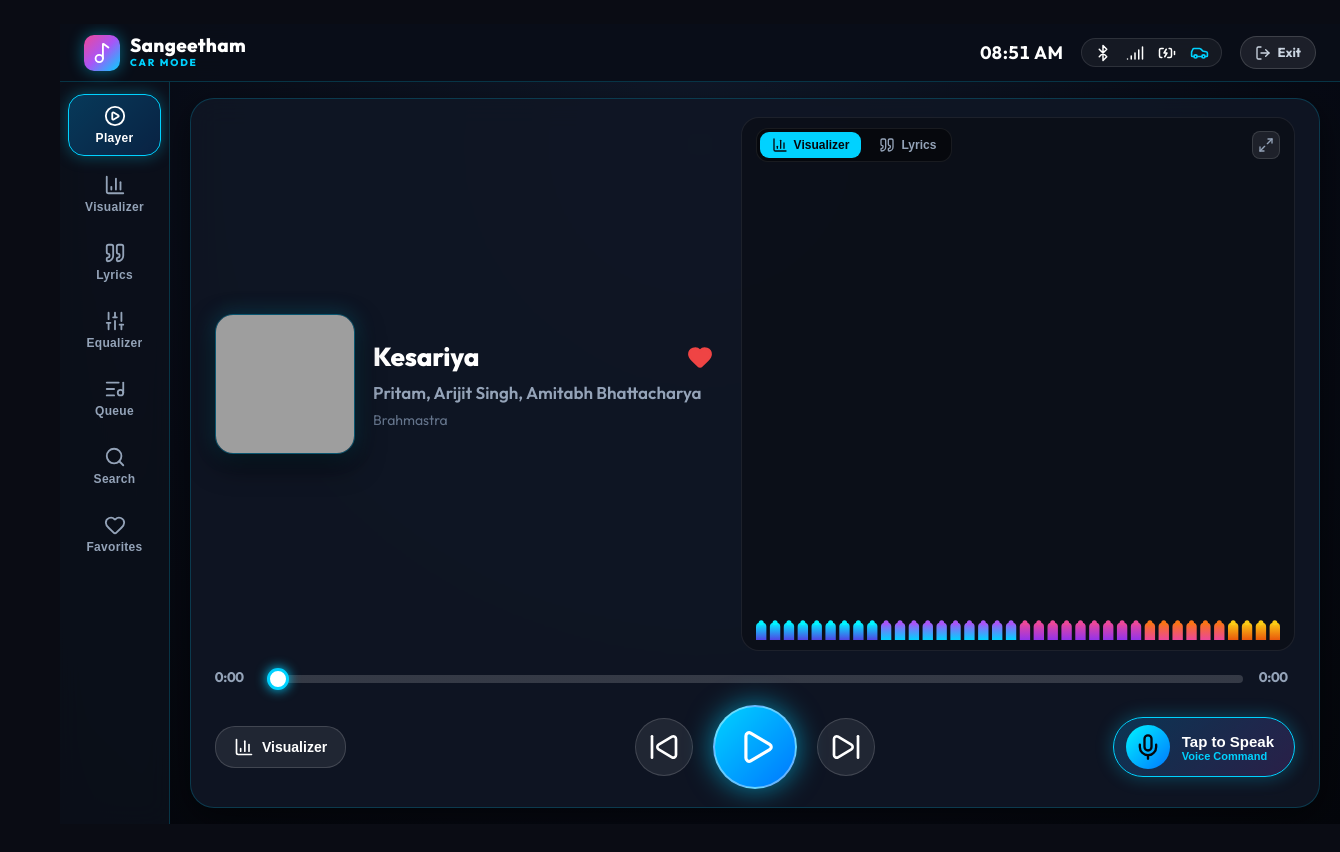
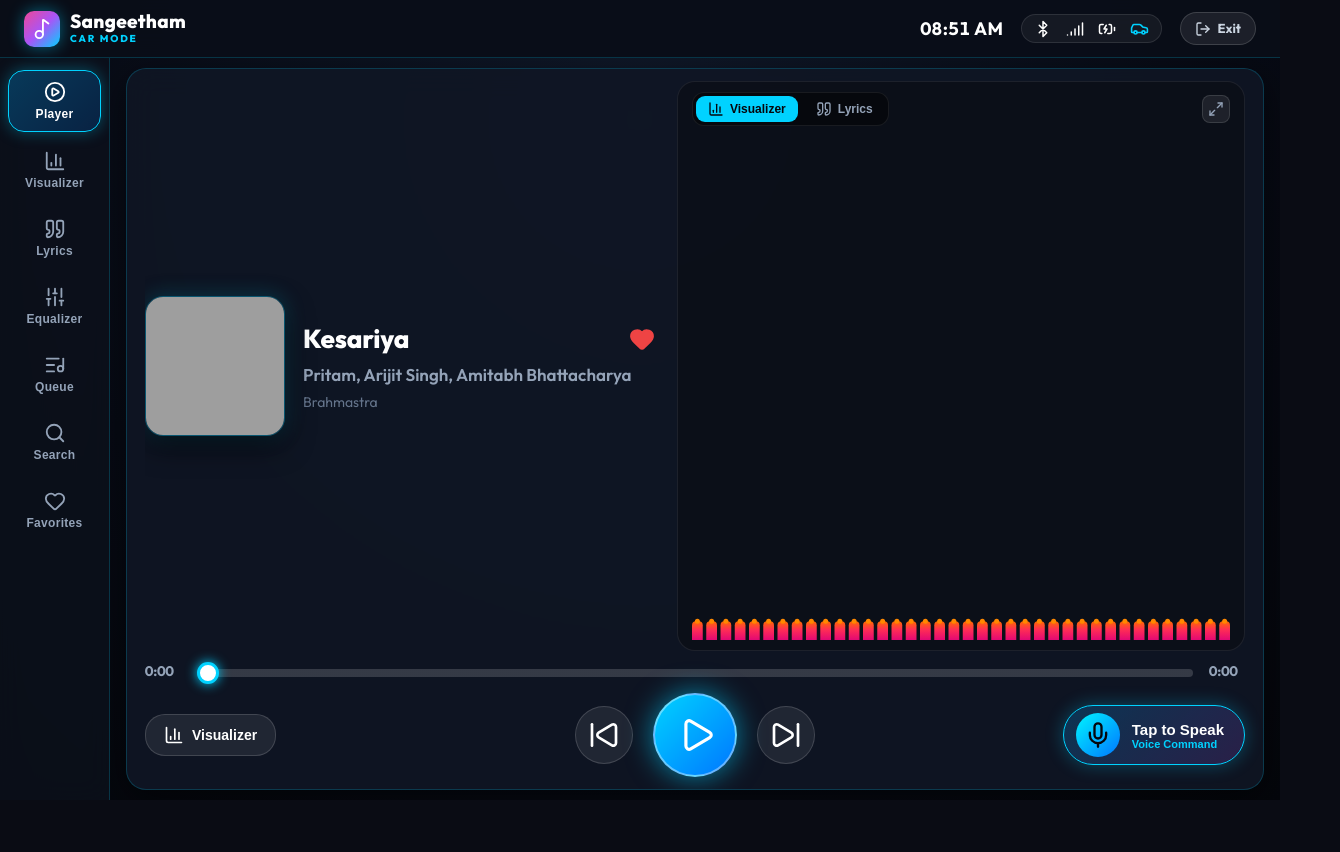
Before and after one commit to venubingi01/Vthinq-musix-React, a Next.js app: page /car in a window 1280 px wide. Shown: the top 852 px of the page, 1340 px wide, since content can reach past the window. After the commit the page ends 800 px from the top, so only its background shows below. Built offline with nearby package versions, Linux system fonts and the light colour scheme; no server answers; grey boxes are pictures that could not be loaded.

Commit message:
implmented car mode player

```diff
--- a/src/app/layout.tsx
+++ b/src/app/layout.tsx
@@ -2,15 +2,7 @@
 import type { Metadata, Viewport } from 'next';
 import '../index.css';
 import { MusicProvider } from '../context/MusicContext';
-import { Navbar } from '../components/Navbar';
-import { BottomNav } from '../components/BottomNav';
-import { PlayerBar } from '../components/PlayerBar';
-import { AIChatModal } from '../components/AIChatModal';
-import { ShareModal } from '../components/ShareModal';
-import { Toast } from '../components/Toast';
-import { FullscreenVisualizer } from '../components/FullscreenVisualizer';
-import { PWAProvider } from '../components/PWAProvider';
-import { Footer } from '../components/Footer';
+import { AppShell } from '../components/AppShell';
 
 export const viewport: Viewport = {
   themeColor: '#0a0a0c',
@@ -50,33 +42,7 @@
       </head>
       <body>
         <MusicProvider>
-          <div className="app-root">
-            {/* Top Navigation */}
-            <Navbar />
-
-            {/* Dynamic Routed Page Content */}
-            <main className="main-viewport">
-              {children}
-              <Footer />
-            </main>
-
-            {/* Floating Global AI Music Assistant */}
-            <AIChatModal />
-
-            {/* Universal Share Modal & Toast Feedback */}
-            <ShareModal />
-            <Toast />
-            <PWAProvider />
-
-            {/* Immersive Audio-Reactive Particle Fullscreen Visualizer */}
-            <FullscreenVisualizer />
-
-            {/* Bottom Navigation with Link routing */}
-            <BottomNav />
-
-            {/* Persistent Audio Player Bar */}
-            <PlayerBar />
-          </div>
+          <AppShell>{children}</AppShell>
         </MusicProvider>
       </body>
     </html>
--- /dev/null
+++ b/src/components/AppShell.tsx
@@ -0,0 +1,62 @@
+'use client';
+
+import React from 'react';
+import { usePathname } from 'next/navigation';
+import { Navbar } from './Navbar';
+import { BottomNav } from './BottomNav';
+import { PlayerBar } from './PlayerBar';
+import { AIChatModal } from './AIChatModal';
+import { ShareModal } from './ShareModal';
+import { Toast } from './Toast';
+import { FullscreenVisualizer } from './FullscreenVisualizer';
+import { PWAProvider } from './PWAProvider';
+import { Footer } from './Footer';
+
+interface AppShellProps {
+  children: React.ReactNode;
+}
+
+export const AppShell: React.FC<AppShellProps> = ({ children }) => {
+  const pathname = usePathname();
+  const isCarMode = pathname === '/car' || pathname === '/car-mode' || pathname?.startsWith('/car/') || pathname?.startsWith('/car-mode/');
+
+  if (isCarMode) {
+    return (
+      <div className="car-mode-app-shell">
+        {children}
+        <Toast />
+        <PWAProvider />
+      </div>
+    );
+  }
+
+  return (
+    <div className="app-root">
+      {/* Top Navigation */}
+      <Navbar />
+
+      {/* Dynamic Routed Page Content */}
+      <main className="main-viewport">
+        {children}
+        <Footer />
+      </main>
+
+      {/* Floating Global AI Music Assistant */}
+      <AIChatModal />
+
+      {/* Universal Share Modal & Toast Feedback */}
+      <ShareModal />
+      <Toast />
+      <PWAProvider />
+
+      {/* Immersive Audio-Reactive Particle Fullscreen Visualizer */}
+      <FullscreenVisualizer />
+
+      {/* Bottom Navigation with Link routing */}
+      <BottomNav />
+
+      {/* Persistent Audio Player Bar */}
+      <PlayerBar />
+    </div>
+  );
+};
--- a/src/components/car/CarModeView.tsx
+++ b/src/components/car/CarModeView.tsx
@@ -408,7 +408,7 @@
         </aside>
 
         {/* Central Stage View */}
-        <main className="car-stage-main">
+        <main className={`car-stage-main ${activeTab === 'player' ? 'car-stage-dashboard-active' : ''}`}>
           {/* TAB 1: HERO PLAYER (Screen 1) */}
           {activeTab === 'player' && (
             <CarHeroPlayer
--- a/src/components/car/CarVisualizer.tsx
+++ b/src/components/car/CarVisualizer.tsx
@@ -85,9 +85,10 @@
     const freqData = new Uint8Array(bufferLength);
     const timeData = new Uint8Array(bufferLength);
 
-    // Particle system
+    // Particle system matching normal player sunset palette
     const particles: Particle[] = [];
     const particleCount = isFullscreen ? 80 : 45;
+    const sunsetColors = ['#ee0979', '#ff2d55', '#ff6a00', '#ffa040', '#ff5493'];
     for (let i = 0; i < particleCount; i++) {
       particles.push({
         x: Math.random() * (canvas.width || 600),
@@ -95,7 +96,7 @@
         radius: Math.random() * 3 + 1.5,
         speedX: (Math.random() - 0.5) * 1.4,
         speedY: (Math.random() - 0.5) * 1.4,
-        color: ['#00f5ff', '#a855f7', '#ec4899', '#f59e0b'][i % 4],
+        color: sunsetColors[i % sunsetColors.length],
         alpha: Math.random() * 0.7 + 0.3,
         freqIndex: Math.floor(Math.random() * 40)
       });
@@ -124,7 +125,7 @@
         if (sum > 0) hasRealAudio = true;
       }
 
-      // 1. FREQUENCY BARS STYLE (Matching Screen 1: Neon multi-color spectrum: violet -> cyan -> magenta -> orange -> yellow)
+      // 1. FREQUENCY BARS STYLE (Exact matching normal player: Sunset Magenta/Pink #ee0979 to Radiant Orange #ff6a00)
       if (currentStyle === 'bars') {
         const barCount = isFullscreen ? 56 : 38;
         const totalGap = 3.5 * (barCount - 1);
@@ -146,45 +147,27 @@
 
           const barHeight = Math.max(6, magnitude * h * 0.92);
 
-          // Multi-color neon palette across spectrum (Screen 1 reference):
-          // 0.0-0.25: Indigo/Violet -> Cyan
-          // 0.25-0.55: Cyan -> Magenta/Pink
-          // 0.55-0.80: Pink -> Orange
-          // 0.80-1.0: Orange -> Golden Yellow
-          let topColor = '#00f5ff';
-          let btmColor = '#3b82f6';
+          // Sangeetham signature gradient: Deep pink #ee0979 at base to sunset orange #ff6a00 at crest
+          const grad = ctx.createLinearGradient(0, h, 0, h - barHeight);
+          grad.addColorStop(0, 'rgba(238, 9, 121, 0.95)');
+          grad.addColorStop(0.55, '#ff2d55');
+          grad.addColorStop(1, '#ff6a00');
 
-          if (progress < 0.22) {
-            topColor = '#00f5ff';
-            btmColor = '#4f46e5';
-          } else if (progress < 0.48) {
-            topColor = '#a855f7';
-            btmColor = '#00d2ff';
-          } else if (progress < 0.72) {
-            topColor = '#ec4899';
-            btmColor = '#9333ea';
-          } else if (progress < 0.88) {
-            topColor = '#f97316';
-            btmColor = '#ec4899';
-          } else {
-            topColor = '#facc15';
-            btmColor = '#ea580c';
-          }
-
-          const grad = ctx.createLinearGradient(0, h, 0, h - barHeight);
-          grad.addColorStop(0, btmColor);
-          grad.addColorStop(1, topColor);
+          ctx.shadowBlur = isPlaying ? 10 : 0;
+          ctx.shadowColor = 'rgba(238, 9, 121, 0.45)';
 
           ctx.fillStyle = grad;
           ctx.beginPath();
           ctx.roundRect(x, h - barHeight, barWidth, barHeight, [4, 4, 0, 0]);
           ctx.fill();
 
-          // Glowing cap dot
-          ctx.fillStyle = topColor;
+          // Radiant golden-orange cap dot matching normal player aesthetic
+          ctx.fillStyle = '#ff8800';
           ctx.beginPath();
           ctx.arc(x + barWidth / 2, h - barHeight, Math.min(2.5, barWidth / 2), 0, Math.PI * 2);
           ctx.fill();
+
+          ctx.shadowBlur = 0;
 
           x += barWidth + 3.5;
         }
@@ -195,10 +178,9 @@
         ctx.beginPath();
         ctx.lineWidth = isFullscreen ? 4 : 3;
         const grad = ctx.createLinearGradient(0, 0, w, 0);
-        grad.addColorStop(0, '#00f5ff');
-        grad.addColorStop(0.3, '#a855f7');
-        grad.addColorStop(0.7, '#ec4899');
-        grad.addColorStop(1, '#f59e0b');
+        grad.addColorStop(0, '#ee0979');
+        grad.addColorStop(0.5, '#ff2d55');
+        grad.addColorStop(1, '#ff6a00');
         ctx.strokeStyle = grad;
 
         const sliceWidth = w / bufferLength;
@@ -221,7 +203,7 @@
 
         ctx.lineTo(w, h / 2);
         ctx.shadowBlur = 14;
-        ctx.shadowColor = '#00d2ff';
+        ctx.shadowColor = 'rgba(238, 9, 121, 0.65)';
         ctx.stroke();
         ctx.shadowBlur = 0;
       }
@@ -233,13 +215,13 @@
         const baseRadius = Math.min(centerX, centerY) * 0.52;
         const numRays = 52;
 
-        // Inner glowing orb
+        // Inner glowing orb in sunset tones
         ctx.beginPath();
         ctx.arc(centerX, centerY, baseRadius * 0.65, 0, 2 * Math.PI);
-        ctx.fillStyle = 'rgba(0, 210, 255, 0.08)';
+        ctx.fillStyle = 'rgba(238, 9, 121, 0.08)';
         ctx.fill();
         ctx.lineWidth = 2;
-        ctx.strokeStyle = 'rgba(0, 210, 255, 0.45)';
+        ctx.strokeStyle = 'rgba(238, 9, 121, 0.45)';
         ctx.stroke();
 
         for (let i = 0; i < numRays; i++) {
@@ -259,9 +241,9 @@
           const endY = centerY + Math.sin(angle) * (baseRadius + rayLength);
 
           const grad = ctx.createLinearGradient(startX, startY, endX, endY);
-          grad.addColorStop(0, '#00f5ff');
-          grad.addColorStop(0.5, '#a855f7');
-          grad.addColorStop(1, '#ec4899');
+          grad.addColorStop(0, '#ee0979');
+          grad.addColorStop(0.5, '#ff2d55');
+          grad.addColorStop(1, '#ff6a00');
 
           ctx.beginPath();
           ctx.moveTo(startX, startY);
--- a/src/components/car/CarVisualizerStylesView.tsx
+++ b/src/components/car/CarVisualizerStylesView.tsx
@@ -23,30 +23,30 @@
   {
     id: 'bars',
     name: 'Bars',
-    desc: 'Dynamic multi-color frequency bars',
+    desc: 'Sunset pink to orange frequency bars',
     icon: BarChart3,
-    gradient: 'linear-gradient(135deg, #00f5ff 0%, #ec4899 60%, #f59e0b 100%)'
+    gradient: 'linear-gradient(135deg, #ee0979 0%, #ff6a00 100%)'
   },
   {
     id: 'waveform',
     name: 'Waveform',
-    desc: 'Neon ribbon oscilloscope wave',
+    desc: 'Sunset ribbon oscilloscope wave',
     icon: Activity,
-    gradient: 'linear-gradient(135deg, #00f5ff 0%, #8b5cf6 50%, #ec4899 100%)'
+    gradient: 'linear-gradient(135deg, #ee0979 0%, #ff2d55 50%, #ff6a00 100%)'
   },
   {
     id: 'circular',
     name: 'Circle',
     desc: 'Glowing radial spectrum ring',
     icon: Disc,
-    gradient: 'radial-gradient(circle, #a855f7 0%, #00d2ff 70%, transparent 100%)'
+    gradient: 'radial-gradient(circle, #ee0979 0%, #ff6a00 70%, transparent 100%)'
   },
   {
     id: 'particles',
     name: 'Particles',
-    desc: 'Cosmic pulsing particle burst',
+    desc: 'Sunset glowing particle burst',
     icon: Sparkles,
-    gradient: 'radial-gradient(circle, #f43f5e 0%, #8b5cf6 60%, #00d2ff 100%)'
+    gradient: 'radial-gradient(circle, #ff2d55 0%, #ee0979 60%, #ff6a00 100%)'
   }
 ];
 
@@ -121,9 +121,9 @@
                       />
                       <defs>
                         <linearGradient id="previewGrad" x1="0%" y1="0%" x2="100%" y2="0%">
-                          <stop offset="0%" stopColor="#00f5ff" />
-                          <stop offset="50%" stopColor="#a855f7" />
-                          <stop offset="100%" stopColor="#ec4899" />
+                          <stop offset="0%" stopColor="#ee0979" />
+                          <stop offset="50%" stopColor="#ff2d55" />
+                          <stop offset="100%" stopColor="#ff6a00" />
                         </linearGradient>
                       </defs>
                     </svg>
--- a/src/styles/car-mode.css
+++ b/src/styles/car-mode.css
@@ -26,14 +26,34 @@
 }
 
 /* ==========================================================================
-   Master Shell & Workspace
+   Master Shell & Workspace: 100vw x 100vh locked without outer or inner scroll
    ========================================================================== */
+html:has(.car-mode-root),
+body:has(.car-mode-root),
+.car-mode-app-shell {
+  width: 100vw !important;
+  height: 100vh !important;
+  max-width: 100vw !important;
+  max-height: 100vh !important;
+  overflow: hidden !important;
+  margin: 0 !important;
+  padding: 0 !important;
+  box-sizing: border-box !important;
+}
+
 .car-mode-root {
-  display: flex;
-  flex-direction: column;
+  position: fixed;
+  inset: 0;
+  top: 0;
+  left: 0;
+  right: 0;
+  bottom: 0;
   width: 100vw;
   height: 100vh;
-  min-height: 100vh;
+  max-width: 100vw;
+  max-height: 100vh;
+  display: flex;
+  flex-direction: column;
   background: var(--car-bg-gradient);
   color: var(--car-text-primary);
   font-family: 'Outfit', 'Plus Jakarta Sans', -apple-system, BlinkMacSystemFont, 'Segoe UI', Roboto, sans-serif;
@@ -44,13 +64,15 @@
   touch-action: manipulation;
   padding: 0;
   margin: 0;
-  position: relative;
-  z-index: 100;
+  z-index: 9999;
 }
 
 .car-workspace-body {
   flex: 1;
   display: flex;
+  min-height: 0;
+  height: calc(100vh - 58px);
+  max-height: calc(100vh - 58px);
   overflow: hidden;
   position: relative;
 }
@@ -248,9 +270,17 @@
   flex: 1;
   display: flex;
   flex-direction: column;
-  padding: 16px 20px;
+  padding: 14px 18px;
   overflow-y: auto;
   box-sizing: border-box;
+  min-height: 0;
+  min-width: 0;
+  height: 100%;
+}
+
+.car-stage-main.car-stage-dashboard-active {
+  overflow: hidden !important;
+  padding: 10px 16px;
 }
 
 /* ==========================================================================
@@ -258,13 +288,16 @@
    ========================================================================== */
 .car-hero-screen1-card {
   flex: 1;
+  height: 100%;
+  max-height: 100%;
+  min-height: 0;
   display: flex;
   flex-direction: column;
   justify-content: space-between;
   background: var(--car-card-bg);
   border: 1px solid var(--car-card-border);
-  border-radius: 24px;
-  padding: 18px 24px;
+  border-radius: 20px;
+  padding: 12px 18px;
   box-shadow: var(--car-card-glow);
   backdrop-filter: blur(14px);
   -webkit-backdrop-filter: blur(14px);
@@ -275,10 +308,11 @@
 .car-hero-stage-row {
   display: grid;
   grid-template-columns: 0.95fr 1.05fr;
-  gap: 24px;
+  gap: 18px;
   align-items: stretch;
   flex: 1;
   min-height: 0;
+  overflow: hidden;
 }
 
 @media (max-width: 860px) {
@@ -463,7 +497,8 @@
 .car-screen1-visualizer {
   width: 100%;
   height: 100%;
-  min-height: 120px;
+  min-height: 80px;
+  flex: 1;
 }
 
 /* Scrubber Line (Screen 1) */
@@ -471,7 +506,8 @@
   display: flex;
   align-items: center;
   gap: 16px;
-  margin: 14px 0 10px;
+  margin: 8px 0 6px;
+  flex-shrink: 0;
 }
 
 .car-hero-time {
@@ -511,7 +547,8 @@
   display: grid;
   grid-template-columns: 1fr auto 1fr;
   align-items: center;
-  padding-top: 6px;
+  padding-top: 4px;
+  flex-shrink: 0;
 }
 
 .car-hero-ctrls-left {
@@ -734,9 +771,21 @@
 }
 
 @keyframes orb-pulse {
-  0% { transform: scale(0.95); opacity: 0.6; }
-  50% { transform: scale(1.08); opacity: 1; box-shadow: 0 0 65px rgba(0, 210, 255, 0.9); }
-  100% { transform: scale(0.95); opacity: 0.6; }
+  0% {
+    transform: scale(0.95);
+    opacity: 0.6;
+  }
+
+  50% {
+    transform: scale(1.08);
+    opacity: 1;
+    box-shadow: 0 0 65px rgba(0, 210, 255, 0.9);
+  }
+
+  100% {
+    transform: scale(0.95);
+    opacity: 0.6;
+  }
 }
 
 .car-voice-orb-inner {
@@ -778,8 +827,15 @@
 }
 
 @keyframes wave-bar {
-  0% { transform: scaleY(0.3); opacity: 0.4; }
-  100% { transform: scaleY(1.3); opacity: 1; }
+  0% {
+    transform: scaleY(0.3);
+    opacity: 0.4;
+  }
+
+  100% {
+    transform: scaleY(1.3);
+    opacity: 1;
+  }
 }
 
 .car-voice-live-badge-wrap {
@@ -805,8 +861,15 @@
 }
 
 @keyframes car-voice-pop {
-  0% { transform: scale(0.96); opacity: 0.8; }
-  100% { transform: scale(1); opacity: 1; }
+  0% {
+    transform: scale(0.96);
+    opacity: 0.8;
+  }
+
+  100% {
+    transform: scale(1);
+    opacity: 1;
+  }
 }
 
 .car-voice-live-label {
@@ -833,8 +896,15 @@
 }
 
 @keyframes car-cursor-blink {
-  0%, 100% { opacity: 1; }
-  50% { opacity: 0.15; }
+
+  0%,
+  100% {
+    opacity: 1;
+  }
+
+  50% {
+    opacity: 0.15;
+  }
 }
 
 .car-voice-waiting-pill {
@@ -858,8 +928,18 @@
 }
 
 @keyframes waiting-dot-pulse {
-  0%, 100% { transform: scale(0.8); opacity: 0.5; }
-  50% { transform: scale(1.3); opacity: 1; box-shadow: 0 0 12px var(--car-electric-blue); }
+
+  0%,
+  100% {
+    transform: scale(0.8);
+    opacity: 0.5;
+  }
+
+  50% {
+    transform: scale(1.3);
+    opacity: 1;
+    box-shadow: 0 0 12px var(--car-electric-blue);
+  }
 }
 
 .car-voice-suggestions-panel {
@@ -1301,22 +1381,44 @@
 .pb-bar {
   width: 8px;
   border-radius: 4px;
-  background: linear-gradient(0deg, #00d2ff, #f59e0b);
-}
-.pb-bar.b1 { height: 25px; }
-.pb-bar.b2 { height: 42px; }
-.pb-bar.b3 { height: 55px; }
-.pb-bar.b4 { height: 48px; }
-.pb-bar.b5 { height: 35px; }
-.pb-bar.b6 { height: 52px; }
-.pb-bar.b7 { height: 28px; }
+  background: linear-gradient(0deg, #252525, #a3a3a3);
+  box-shadow: 0 0 8px rgba(38, 38, 38, 0.4);
+}
+
+.pb-bar.b1 {
+  height: 25px;
+}
+
+.pb-bar.b2 {
+  height: 42px;
+}
+
+.pb-bar.b3 {
+  height: 55px;
+}
+
+.pb-bar.b4 {
+  height: 48px;
+}
+
+.pb-bar.b5 {
+  height: 35px;
+}
+
+.pb-bar.b6 {
+  height: 52px;
+}
+
+.pb-bar.b7 {
+  height: 28px;
+}
 
 .preview-circle-wrap {
   width: 60px;
   height: 60px;
   border-radius: 50%;
-  border: 3px solid #00f5ff;
-  box-shadow: 0 0 16px #00f5ff;
+  border: 3px solid #ee0979;
+  box-shadow: 0 0 16px rgba(238, 9, 121, 0.5);
   display: flex;
   align-items: center;
   justify-content: center;
@@ -1326,7 +1428,7 @@
   width: 24px;
   height: 24px;
   border-radius: 50%;
-  background: #a855f7;
+  background: linear-gradient(135deg, #ee0979, #ff6a00);
 }
 
 .preview-particles-wrap {
@@ -1338,13 +1440,53 @@
 .p-dot {
   position: absolute;
   border-radius: 50%;
-  background: #00f5ff;
-}
-.p-dot.d1 { width: 8px; height: 8px; top: 10px; left: 20px; background: #ec4899; }
-.p-dot.d2 { width: 12px; height: 12px; top: 30px; left: 35px; background: #00f5ff; }
-.p-dot.d3 { width: 6px; height: 6px; top: 45px; left: 15px; background: #a855f7; }
-.p-dot.d4 { width: 10px; height: 10px; top: 15px; left: 50px; background: #f59e0b; }
-.p-dot.d5 { width: 7px; height: 7px; top: 40px; left: 55px; background: #00f5ff; }
+  background: #ee0979;
+}
+
+.p-dot.d1 {
+  width: 8px;
+  height: 8px;
+  top: 10px;
+  left: 20px;
+  background: #ee0979;
+  box-shadow: 0 0 6px #ee0979;
+}
+
+.p-dot.d2 {
+  width: 12px;
+  height: 12px;
+  top: 30px;
+  left: 35px;
+  background: #ff6a00;
+  box-shadow: 0 0 8px #ff6a00;
+}
+
+.p-dot.d3 {
+  width: 6px;
+  height: 6px;
+  top: 45px;
+  left: 15px;
+  background: #ff2d55;
+  box-shadow: 0 0 5px #ff2d55;
+}
+
+.p-dot.d4 {
+  width: 10px;
+  height: 10px;
+  top: 15px;
+  left: 50px;
+  background: #ff8800;
+  box-shadow: 0 0 7px #ff8800;
+}
+
+.p-dot.d5 {
+  width: 7px;
+  height: 7px;
+  top: 40px;
+  left: 55px;
+  background: #ee0979;
+  box-shadow: 0 0 6px #ee0979;
+}
 
 /* ==========================================================================
    Screen 5: Equalizer – Custom Bands and Presets
@@ -1695,13 +1837,30 @@
   background: var(--car-electric-blue);
   animation: q-bar 0.8s infinite alternate ease-in-out;
 }
-.q8-bar.b1 { height: 10px; animation-delay: 0.1s; }
-.q8-bar.b2 { height: 16px; animation-delay: 0.3s; }
-.q8-bar.b3 { height: 8px; animation-delay: 0.2s; }
+
+.q8-bar.b1 {
+  height: 10px;
+  animation-delay: 0.1s;
+}
+
+.q8-bar.b2 {
+  height: 16px;
+  animation-delay: 0.3s;
+}
+
+.q8-bar.b3 {
+  height: 8px;
+  animation-delay: 0.2s;
+}
 
 @keyframes q-bar {
-  0% { transform: scaleY(0.4); }
-  100% { transform: scaleY(1.2); }
+  0% {
+    transform: scaleY(0.4);
+  }
+
+  100% {
+    transform: scaleY(1.2);
+  }
 }
 
 /* ==========================================================================
@@ -1817,8 +1976,17 @@
 }
 
 @keyframes pulse-glow {
-  0%, 100% { opacity: 0.6; transform: scale(0.9); }
-  50% { opacity: 1; transform: scale(1.15); }
+
+  0%,
+  100% {
+    opacity: 0.6;
+    transform: scale(0.9);
+  }
+
+  50% {
+    opacity: 1;
+    transform: scale(1.15);
+  }
 }
 
 .car-lyric-line.past {
@@ -2198,13 +2366,29 @@
   animation: car-eq-bounce 0.8s infinite ease-in-out alternate;
 }
 
-.car-fav-equalizer-bars .bar-1 { height: 16px; animation-delay: 0.1s; }
-.car-fav-equalizer-bars .bar-2 { height: 20px; animation-delay: 0.3s; }
-.car-fav-equalizer-bars .bar-3 { height: 12px; animation-delay: 0.5s; }
+.car-fav-equalizer-bars .bar-1 {
+  height: 16px;
+  animation-delay: 0.1s;
+}
+
+.car-fav-equalizer-bars .bar-2 {
+  height: 20px;
+  animation-delay: 0.3s;
+}
+
+.car-fav-equalizer-bars .bar-3 {
+  height: 12px;
+  animation-delay: 0.5s;
+}
 
 @keyframes car-eq-bounce {
-  0% { transform: scaleY(0.3); }
-  100% { transform: scaleY(1.2); }
+  0% {
+    transform: scaleY(0.3);
+  }
+
+  100% {
+    transform: scaleY(1.2);
+  }
 }
 
 .car-fav-art-wrap {
@@ -2383,8 +2567,13 @@
 }
 
 @keyframes car-fav-ring-spin {
-  0% { transform: rotate(0deg); }
-  100% { transform: rotate(360deg); }
+  0% {
+    transform: rotate(0deg);
+  }
+
+  100% {
+    transform: rotate(360deg);
+  }
 }
 
 .car-fav-empty-icon {
@@ -2395,10 +2584,23 @@
 }
 
 @keyframes car-fav-heart-beat {
-  0%, 100% { transform: scale(1); }
-  15% { transform: scale(1.12); }
-  30% { transform: scale(1.02); }
-  45% { transform: scale(1.1); }
+
+  0%,
+  100% {
+    transform: scale(1);
+  }
+
+  15% {
+    transform: scale(1.12);
+  }
+
+  30% {
+    transform: scale(1.02);
+  }
+
+  45% {
+    transform: scale(1.1);
+  }
 }
 
 .car-fav-empty-title {
@@ -2448,6 +2650,7 @@
    Reduced Motion
    ========================================================================== */
 @media (prefers-reduced-motion: reduce) {
+
   *,
   *::before,
   *::after {
```
Also changed, not shown: 1 other file (tests, documents, lock files or other folders).
